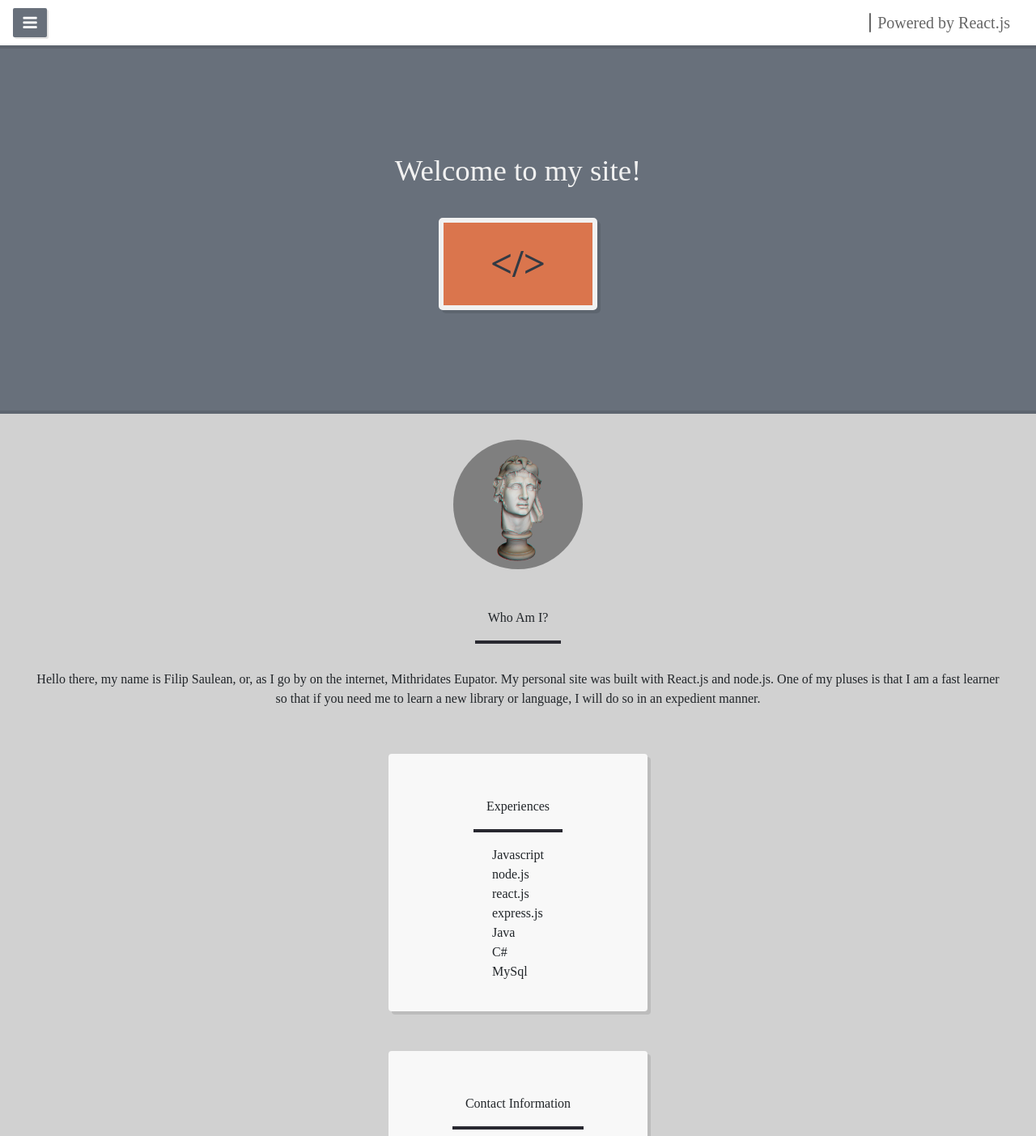
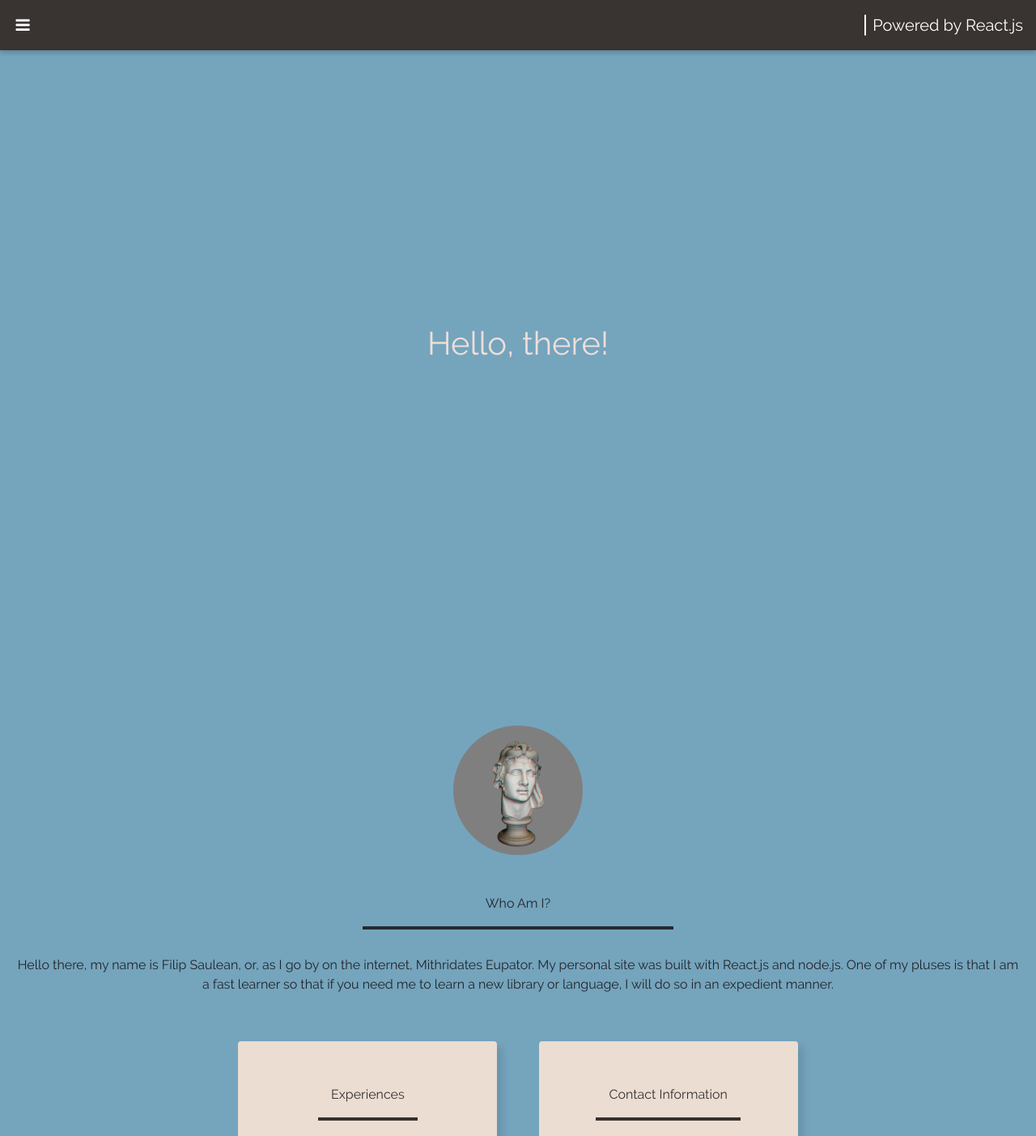
Before and after one commit to MithridatesEupator/personal_site, a React (Create React App) app in the folder client/: page / in a window 1280 px wide. Shown: the top 1403 px of the page at 81% size. Built offline with nearby package versions, Linux system fonts and the light colour scheme; some icons are missing.

Commit message:
minor updates and added mysql back

```diff
--- a/client/src/App.css
+++ b/client/src/App.css
@@ -1,5 +1,5 @@
 * {
-  font-family: Raleway;
+  font-family: Raleway-website;
 }
 
 p {
@@ -14,7 +14,7 @@ p1 {
 
 body {
   width: 100%;
-  background-color: #fff !important;
+  background-color: #75a4bd !important;
   background-attachment: fixed;
   overflow-x: hidden;
 }
@@ -25,24 +25,26 @@ App {
 
 .navbar-custom {
   position: fixed !important;
-  background-color: white !important;
+  background-color: #393331 !important;
   z-index: 4;
   width: 100%;
+  padding: .7rem 0 !important;
   /*border-bottom: 1px solid #999; */
-  box-shadow: 0 4px 0 0 rgb(0,0,0,0.1);
+  box-shadow: 0 3px 6px 0 rgb(0,0,0,0.2);
+  animation: loading-bar 1s linear;
 }
+
+.navbar-custom-container {
+  margin-top: 1%;
+  padding: 0 1rem !important;
+}
+
 
 .navbar-toggler {
   border-color: transparent !important;
-  border-radius: 2px !important;
+/*  border-radius: 2px !important;
   padding: .2% .4% !important;
-  background-color: #68707b !important;
-  box-shadow: 2px 2px 0 0 rgb(0,0,0,0.1);
-}
-
-.navbar-toggler:hover {
-  background-color: #8ecbef !important;
-  transition-duration: .3s;
+  background-color: #68707b !important; */
 }
 
 .navbar-toggler:focus {
@@ -58,6 +60,11 @@ App {
   font-size: 100%;
 }
 
+.navbar-toggler > span:hover {
+  color: #8ecbef !important;
+  transition-duration: .3s;
+}
+
 .navbar-toggler > span::before {
   padding: 0 !important;
   margin: 0 !important;
@@ -66,20 +73,18 @@ App {
   color: #fff;
 }
 
-.welcome-text {
-  font-weight: bold;
-  font-style: Roboto;
-  font-size: 300%;
-  color: #323a44;
-  background-color: #da754d;
-  padding: 2% 7.5%;
-  border-radius: 5px;
-  border: 6px solid #f1f1f1;
-  box-shadow: 4px 4px 0 0 rgb(0,0,0,.1);
+.welcome-box {
+  padding: 50vh 0 35vh 0;
+  animation: loading-bar 2s linear;
+}
+
+.header-1 {
+  color: #eddfd8;
+  white-space: nowrap;
 }
 
 .modal-body {
-  background-color: d1d1d1 !important;
+  background-color: #f1f1f1 !important;
   border: none;
 }
 
@@ -89,38 +94,26 @@ App {
 
 .react-brand {
   margin-right: .5rem;
-  background-color: #666;
-  color: #f1f1f1;
+  background-color: #fff;
+  color: #666;
   border-radius: 2px;
   padding: 1px;
 }
 
 .brand-custom {
-  animation: loading-bar 2s linear;
-  color: #666 !important;
+  color: #fff !important;
 }
 
 .nav-link {
-  color: #666 !important;
-}
-
-.container-custom {
-  background-color: #d1d1d1;
-  padding: 0 2%;
-  font-size: 1rem;
-  display: flex;
-  flex-direction: column;
-  align-items: center;
-  width: 100%;
-  box-shadow: 0 -4px 0 0 rgb(0,0,0,.1);
+  color: #fff !important;
 }
 
 .container-main {
   display: flex;
   justify-content: center;
   align-self: center;
-  flex-direction: column;
-  background-color: #68707b;
+  flex-direction: row;
+  flex-wrap: wrap;
   width: 100%;
 }
 
@@ -155,7 +148,7 @@ App {
 
 .text-top {
   font-size: 230%;
-  color: #f1f1f1;
+  color: #555;
   padding: 2%;
   text-align: center;
   margin: 2% 0;
@@ -191,6 +184,10 @@ App {
   margin: 1rem;
 }
 
+.anchor-custom {
+  padding-top: 20vh;
+}
+
 .resume::before {
   padding-right: 12px;
   content: "\f15c";
@@ -205,20 +202,26 @@ App {
 }
 
 .nav-link:hover {
-  color: #448fd5 !important;
-  transition-duration: .3s;
+  color: #00ffff !important;
+  transition-duration: .5s;
 }
 
 .post {
-    background-color: #f8f8f8;
+    background-color: #ebddd2;
     border-radius: 4px;
     padding: 3%;
-    margin-bottom: 4%;
-    box-shadow: 4px 4px 0px 0 rgba(0, 0, 0, 0.1);
+    box-shadow: 7px 7px 10px 0 rgba(0, 0, 0, 0.1);
     display: flex;
     align-items: center;
     flex-direction: column;
     width: 20rem;
+    margin: 2% 2%;
+    color: #373131;
+    max-width: 80%;
+}
+
+.post > p {
+  color: #373131;
 }
 
 .profile-pic {
@@ -228,12 +231,28 @@ App {
   width: 10rem;
   height: 10rem;
   border-radius: 50rem;
-  margin: 2rem;
+  margin-bottom: 2rem;
 }
 
 .nav-item {
   width: 2rem;
 }
+
+.modal-custom {
+  font-family: Raleway-website;
+}
+
+.hr-custom {
+  background-color: #282830;
+  width: 50%;
+  height: 5px;
+}
+
+@font-face {
+  font-family: "Raleway-website";
+  src: url("./static/Raleway-Regular.ttf") format("truetype");
+}
+
 
 @keyframes loading-bar {
   0% {
@@ -246,89 +265,3 @@ App {
     opacity: 1;
   }
 }
-
-.modal-custom {
-  font-family: Raleway;
-}
-
-.hr-custom {
-  background-color: #282830;
-  width: 50%;
-  height: 5px;
-}
-
-h1 {
-  margin: 2% 0;
-}
-
-
-/*
-.custom-navbar {
-   background-color: #f1f1f1 !important;
-   box-shadow: 0px 4px 0px 0px rgb(0, 0, 0, .2);
-   position: fixed;
-   padding: 1% 0 !important;
-   width: 100%;
- }
-
-.custom-hover {
-  border-color: transparent !important;
-  outline: none !important;
-}
-
-.nav-link {
-  color: #666;
-  font-family: Raleway;
-  font-weight: 400;
-}
-
-.nav-link:hover {
-  color: black !important;
-  transition-duration: .5s;
-}
-
-.navbar-flex {
-
-  display: flex;
-  flex-direction: row;
-}
-
-.logo-brand {
-  margin-left: 1vw;
-  animation: logo-animator 2s infinite linear;
-  color: #3498db;
-}
-
-.resume::before {
-  padding-right: 12px;
-  content: "\f27e";
-  font-family: FontAwesome;
-}
-
-.github::before {
-  padding-right: 12px;
-  content: "\f092";
-  font-family: FontAwesome;
-}
-
-.title {
-
-}
-
-.container {
-  background-color: blue;
-  display: flex;
-  flex-direction: row;
-}
-
-
-@keyframes logo-animator {
-  from {
-    transform: rotate(0deg);
-
-  }
-  to {
-    transform: rotate(359deg);
-  }
-}
-*/
--- a/client/src/App.js
+++ b/client/src/App.js
@@ -13,16 +13,17 @@ class App extends Component {
       <div className="App">
         <link rel="stylesheet" href="https://use.fontawesome.com/releases/v5.2.0/css/all.css" integrity="sha384-hWVjflwFxL6sNzntih27bfxkr27PmbbK/iSvJ+a4+0owXq79v+lsFkW54bOGbiDQ" crossOrigin="anonymous"  />
         <NavbarCustom />
-        <br />
         <div className="container-main">
-          <BarCustom welcomeText={"</>"}/>
-          <div className="container-custom">
-            <a name="resume-container">
+            <div className="welcome-box">
+              <h1 className="header-1">
+                Hello, there!
+              </h1>
+            </div>
+            <a name="resume-container" className="anchor-custom">
             <ProfileCustom bio={bioPass}/>
-            <br />
             </a>
               <div className="post">
-            <p style={{textAlign: 'center', borderBottom: "4px solid #282830"}}>
+                <p style={{borderBottom: "4px solid #373131"}}>
                   Experiences
                 </p>
                 Javascript <br/>
@@ -32,17 +33,17 @@ class App extends Component {
                 Java <br/>
                 C# <br/>
                 MySql
-
               </div>
               <div className="post">
-              <p style={{textAlign: 'center', borderBottom: "4px solid #282830"}}> Contact Information </p>
+                <p style={{borderBottom: "4px solid #373131"}}> Contact Information </p>
                 fsaulean@gmail.com <br/>
                 fsaulean@uvm.edu <br/>
                 808-315-5313
               </div>
           </div>
+          <br />
       </div>
-      </div>
+
     );
   }
 }
--- a/client/src/components/NavbarCustom.js
+++ b/client/src/components/NavbarCustom.js
@@ -35,7 +35,7 @@ class NavbarCustom extends React.Component {
           Powered by React.js
         </NavbarBrand>
           <Collapse isOpen={this.state.isOpen} navbar>
-            <Nav navbar style={{marginTop: "1%"}}>
+            <Nav navbar className="navbar-custom-container">
               <NavItem className="nav-item">
                 <NavLink href="#resume-container"  className="resume nav-link">
                   Resume
--- a/client/src/components/ProfileCustom.js
+++ b/client/src/components/ProfileCustom.js
@@ -7,7 +7,7 @@ class ProfileCustom extends React.Component {
       <div style={{display: 'flex', flexDirection: "column", alignItems: "center"}}>
         <div className="profile-pic">
         </div>
-        <p style={{textAlign: 'center', borderBottom: "4px solid #282830"}}>
+        <p style={{textAlign: 'center', borderBottom: "4px solid #282830", width: "30%"}}>
           Who Am I?
         </p>
         <p style={{textAlign: 'center'}}>
--- a/package.json
+++ b/package.json
@@ -16,6 +16,7 @@
     "body-parser": "^1.18.3",
     "concurrently": "^3.6.1",
     "express": "^4.16.3",
+    "mysql": "^2.16.0",
     "nodemon": "^1.18.3"
   }
 }
```
Also changed, not shown: client/src/static/Raleway-Regular.ttf (added), 1 other file (tests, documents, lock files or other folders). Lines whose indentation alone changed are shown as unchanged.
